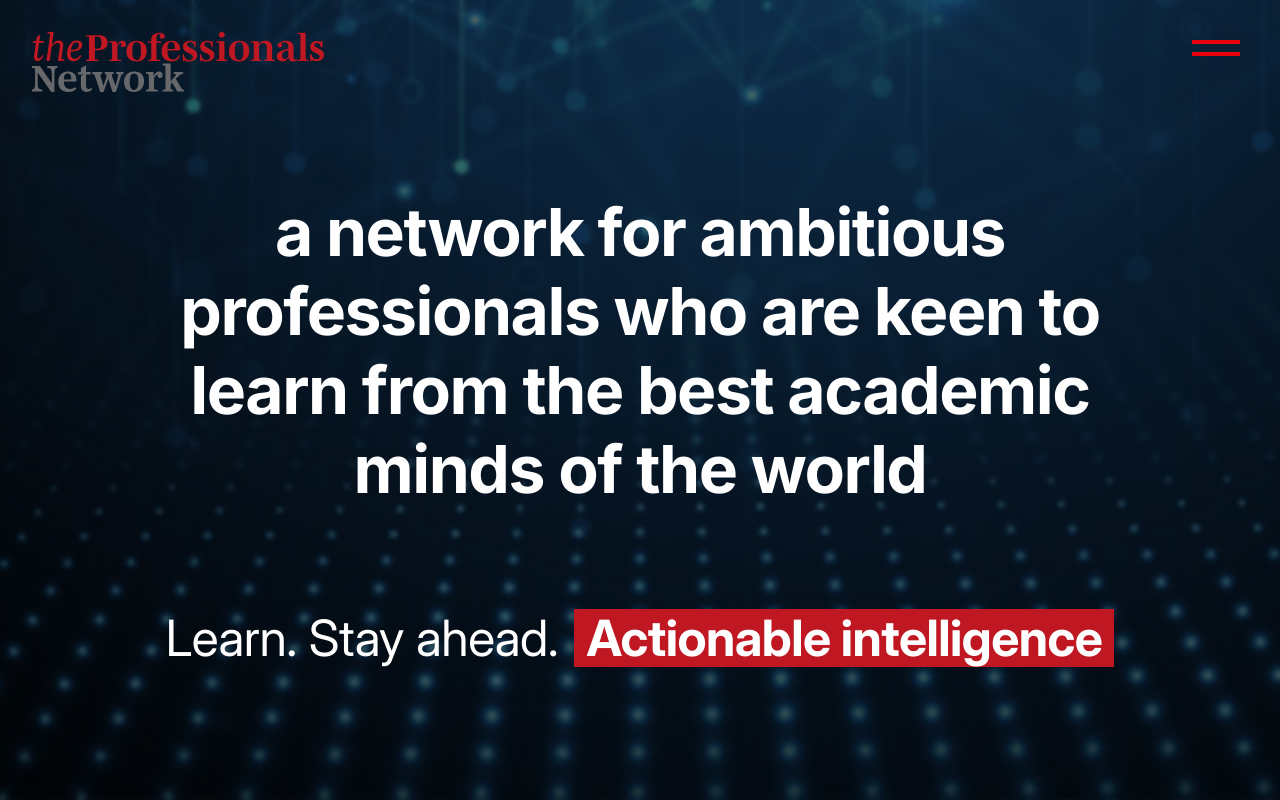
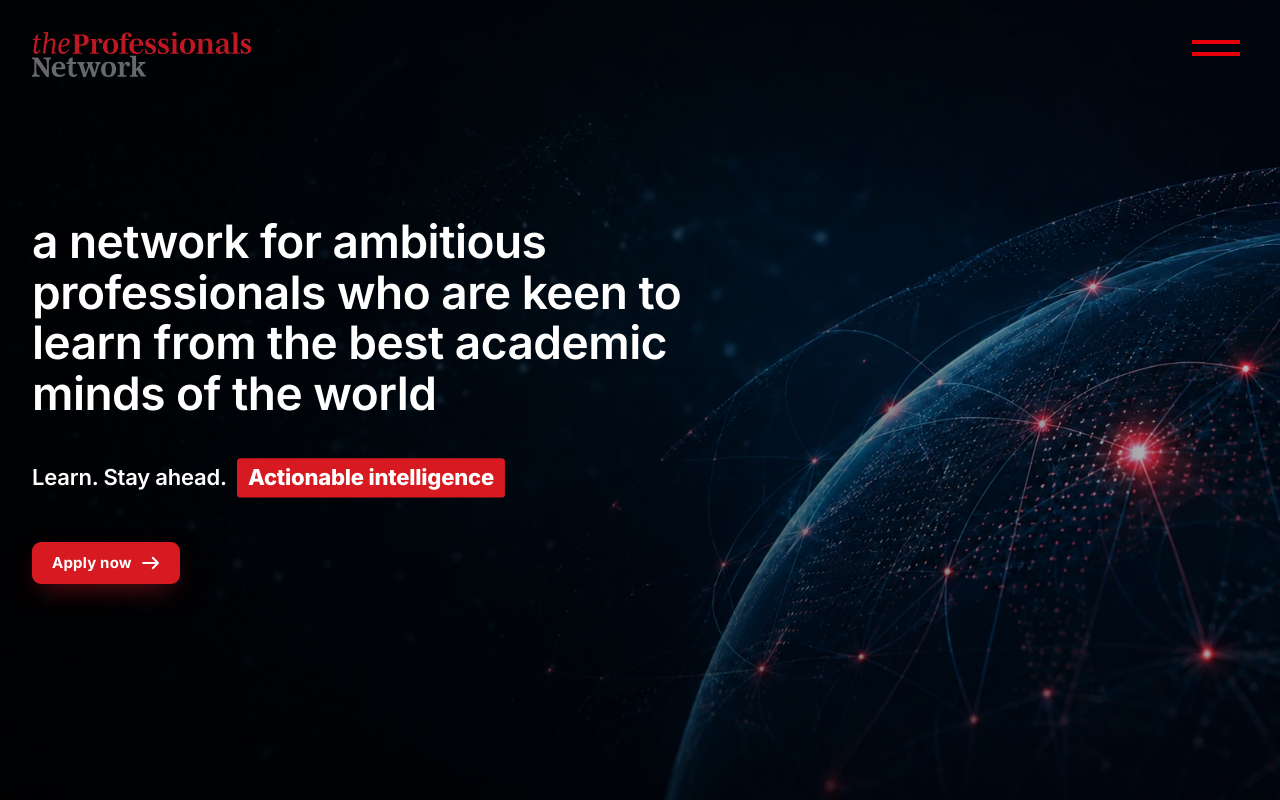
Before and after one commit to elredProductionBackup/theprofessionalnetworkV2, a Next.js app: page / in a window 1280 px wide. Shown: the top 800 px of the page. Built offline with nearby package versions, Linux system fonts and the light colour scheme.

Commit message:
minor change

```diff
--- a/app/page.js
+++ b/app/page.js
@@ -1,5 +1,5 @@
 // import Hero from "@/components/Hero";
-import Tagline from "@/components/Tagline";
+// import Tagline from "@/components/Tagline";
 // import Different from "@/components/Different";
 // import WhatWeAre from "@/components/WhatWeAre";
 import Firstprinciple from "@/components/Firstprinciple";
@@ -8,11 +8,12 @@ import Membership from "@/components/Membership";
 // import SessionsCarousel from "@/components/SessionsCarousel";
 import SessionDetails from "@/components/SessionClips";
 import ProfessorClips from "@/components/ProfessorClips";
+import ProfessionalsHero from "@/components/Tagline";
 
 export default function Home() {
   return (
     <main className="min-h-screen">
-      <Tagline />
+      <ProfessionalsHero />
       <SessionDetails/>
       <ProfessorClips/>
       {/* <Hero /> */}
--- a/components/Navbar.jsx
+++ b/components/Navbar.jsx
@@ -34,9 +34,9 @@ const navigateTo = (path, label) => {
 
   return (
     <>
-      <nav className="flex justify-between items-start p-4 md:p-8 w-full absolute top-0 left-0 z-40">
+      <nav className="flex justify-between items-center p-4 md:py-8 md:px-8 w-full absolute top-0 left-0 z-40">
         <div className="flex flex-col leading-tight cursor-pointer" onClick={() => navigateTo("/")}>
-          <Image src={logo} alt="professional network" className="w-40 md:w-auto"/>
+          <Image src={logo} alt="professional network" className="max-w-55 md:w-auto"/>
         </div>
         <button
           onClick={toggleMenu}
--- a/components/Tagline.jsx
+++ b/components/Tagline.jsx
@@ -1,34 +1,117 @@
-export default function Tagline() {
+// export default function Tagline() {
+//   return (
+//     <section className="relative min-h-[500px] md:min-h-screen md:h-auto flex flex-col items-center justify-center md:justify-center text-white text-center md:pt-[60px] px-4 md:px-[40px] overflow-hidden">
+//       {/* Background Image */}
+//       <div
+//         className="absolute inset-0 bg-cover bg-center z-0"
+//         style={{ backgroundImage: "url('/assets/hero-globe.webp')" }}
+//       >
+//         {/* <div className="absolute inset-0 bg-black/60 backdrop-blur-[2px]"></div> */}
+//       </div>
+
+//       <div className="relative z-10 flex flex-col h-full items-center justify-center pt-[100px] md:pt-0 pb-[40px]  md:pb-0 gap-[82px] md:gap-[100px]">
+//         {/* Upper Tagline */}
+//         <div className="w-full md:w-[90%] max-w-[1350px]">
+//           <h2
+//             className="font-inter font-[700] text-[35px] lg:text-[66px] md:text-[55px] leading-[120%] tracking-[-0.5px] md:tracking-[-1.46px] text-center"
+//           >
+//            a network for ambitious professionals who are keen to learn from the best academic minds of the world
+//           </h2>
+//         </div>
+
+//         {/* Lower Section Text */}
+//         <div
+//           className="mt-auto md:mt-0 font-[family-name:var(--font-inter-display)] text-center tracking-[-0.5px] font-[400] text-[18px] lg:text-[50px] md:text-[40px] leading-[100%] flex items-center justify-center gap-2 md:gap-4 w-full md:max-w-none"
+//         >
+//           <span className="whitespace-nowrap">Learn. Stay ahead.</span>
+//           <span className="bg-[#C01823] font-bold px-1 md:px-3 py-1 inline-block whitespace-nowrap">
+//             Actionable intelligence
+//           </span>
+//         </div>
+//       </div>
+//     </section>
+//   );
+// }
+
+
+
+'use client'
+export default function ProfessionalsHero() {
+  const HEADLINE = [
+    "a", "network", "for", "ambitious", "professionals", "who", "are",
+    "keen", "to", "learn", "from", "the", "best", "academic", "minds",
+    "of", "the", "world",
+  ];
+  const HIGHLIGHT = new Set([""]); // word that gets the outlined box
+
   return (
-    <section className="relative min-h-[500px] md:min-h-screen md:h-auto flex flex-col items-center justify-center md:justify-center text-white text-center md:pt-[60px] px-4 md:px-[40px] overflow-hidden">
-      {/* Background Image */}
+    <section className="tpn relative w-full min-h-[750px] md:min-h-screen flex items-center overflow-hidden text-white font-[Inter,system-ui,sans-serif]">
+      {/* Background image — update the path below */}
       <div
-        className="absolute inset-0 bg-cover bg-center z-0"
-        style={{ backgroundImage: "url('/assets/abt.png')" }}
+        className="absolute inset-0 z-0 bg-cover bg-center"
+        style={{ backgroundImage: "url('/assets/hero-globe.webp')" }}
       >
-        <div className="absolute inset-0 bg-black/60 backdrop-blur-[2px]"></div>
+        <div className="absolute inset-0 bg-gradient-to-r from-black/85 via-black/60 to-black/25" />
       </div>
 
-      <div className="relative z-10 flex flex-col h-full items-center justify-center pt-[100px] md:pt-0 pb-[40px]  md:pb-0 gap-[82px] md:gap-[100px]">
-        {/* Upper Tagline */}
-        <div className="w-full md:w-[90%] max-w-[1350px]">
-          <h2
-            className="font-inter font-[700] text-[35px] lg:text-[66px] md:text-[55px] leading-[120%] tracking-[-0.5px] md:tracking-[-1.46px] text-center"
-          >
-           a network for ambitious professionals who are keen to learn from the best academic minds of the world
-          </h2>
-        </div>
+      {/* Content */}
+      <div className="relative z-10 w-full px-5 md:px-8 py-20 md:py-0">
+        <h1 className="m-0 font-extrabold tracking-[-0.5px] leading-[1.1] text-[clamp(28px,3.6vw,46px)] max-w-[24ch]">
+          {HEADLINE.map((word, i) => (
+            <span
+              key={i}
+              className="tpn-word inline-block mr-[0.24em] animate-[tpn-rise_0.7s_cubic-bezier(0.22,1,0.36,1)_both] !font-[600]"
+              style={{ animationDelay: `${0.1 + i * 0.035}s` }}
+            >
+              {HIGHLIGHT.has(word) ? (
+                <span className="tpn-hl relative inline-block before:content-[''] before:absolute before:-inset-x-[0.12em] before:inset-y-[0.06em] before:rounded-[4px] before:border-[1.5px] before:border-[rgba(215,26,33,0.85)] ">
+                  {word}
+                </span>
+              ) : (
+                word
+              )}
+            </span>
+          ))}
+        </h1>
 
-        {/* Lower Section Text */}
-        <div
-          className="mt-auto md:mt-0 font-[family-name:var(--font-inter-display)] text-center tracking-[-0.5px] font-[400] text-[18px] lg:text-[50px] md:text-[40px] leading-[100%] flex items-center justify-center gap-2 md:gap-4 w-full md:max-w-none"
-        >
-          <span className="whitespace-nowrap">Learn. Stay ahead.</span>
-          <span className="bg-[#C01823] font-bold px-1 md:px-3 py-1 inline-block whitespace-nowrap">
+        {/* Tagline */}
+        <div className="tpn-fade flex flex-wrap items-center gap-[10px] mt-[clamp(24px,3.5vw,40px)] text-[clamp(15px,1.9vw,22px)] font-semibold tracking-[-0.2px] opacity-0 animate-[tpn-up_0.8s_cubic-bezier(0.19,1,0.22,1)_0.95s_both]">
+          <span>Learn. Stay ahead.</span>
+          <span className="tpn-chip bg-[#D71A21] text-white font-extrabold px-[0.5em] py-[0.14em] rounded-[4px] [clip-path:inset(0_100%_0_0)] animate-[tpn-wipe_0.7s_cubic-bezier(0.65,0,0.35,1)_1.2s_both]">
             Actionable intelligence
           </span>
         </div>
+
+        {/* CTAs */}
+        <div className="tpn-fade flex items-center gap-[clamp(16px,2.5vw,32px)] mt-[clamp(26px,4vw,44px)] opacity-0 animate-[tpn-up_0.8s_cubic-bezier(0.19,1,0.22,1)_1.3s_both]">
+          <button className="group inline-flex items-center gap-2.5 bg-[#D71A21] text-white font-bold text-[15px] tracking-[0.2px] px-[20px] py-[10px] rounded-[9px] shadow-[0_10px_28px_-10px_rgba(215,26,33,0.6)] transition-all duration-300 hover:-translate-y-0.5 hover:bg-[#e11f27] hover:shadow-[0_16px_36px_-10px_rgba(215,26,33,0.75)]"
+           onClick={() => window.dispatchEvent(new Event("openApplyPopup"))}>
+            Apply now
+            <svg width="18" height="14" viewBox="0 0 20 16" fill="none" aria-hidden="true"
+              className="transition-transform duration-300 group-hover:translate-x-1.5">
+              <path d="M1 8h17M12 2l6 6-6 6" stroke="currentColor" strokeWidth="2.2" strokeLinecap="round" strokeLinejoin="round" />
+            </svg>
+          </button>
+
+          {/* <button className="relative font-bold text-[15px] text-white px-0.5 py-1.5 after:content-[''] after:absolute after:left-0 after:bottom-0 after:h-0.5 after:w-full after:bg-[#D71A21] after:origin-left after:transition-transform after:duration-300 hover:after:scale-x-[0.4]">
+            Learn More
+          </button> */}
+        </div>
       </div>
+
+      {/* Keyframes (only thing Tailwind utilities can't express standalone) */}
+      <style>{`
+        @import url('https://fonts.googleapis.com/css2?family=Inter:wght@400;600;700;800;900&display=swap');
+        @keyframes tpn-rise { from { opacity: 0; transform: translateY(0.5em); } to { opacity: 1; transform: translateY(0); } }
+        @keyframes tpn-up   { from { opacity: 0; transform: translateY(22px); } to { opacity: 1; transform: translateY(0); } }
+        @keyframes tpn-wipe { to { clip-path: inset(0 0 0 0); } }
+        @media (prefers-reduced-motion: reduce) {
+          .tpn *, .tpn *::before { animation: none !important; }
+          .tpn .tpn-word { opacity: 1 !important; transform: none !important; }
+          .tpn .tpn-chip { clip-path: none !important; }
+          .tpn .tpn-fade { opacity: 1 !important; transform: none !important; }
+        }
+      `}</style>
     </section>
   );
 }
```
Also changed, not shown: data/professors.js (+4 -3 lines), public/assets/hero-globe.webp (added).
